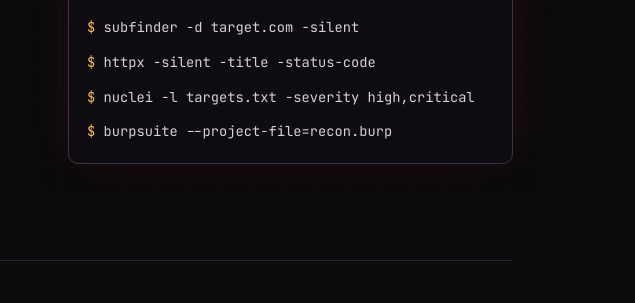
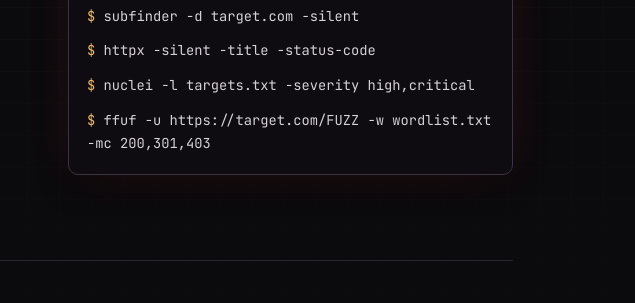
Before and after one commit to Jineeshak/jineeshak.github.io, an Astro site: page / in a window 1280 px wide. Shown: the part 217-520 px from the top of the page, 645-1280 px from the left. Built offline with nearby package versions, Linux system fonts and the light colour scheme; Astro itself is replaced by a stand-in of ours.

Commit message:
Fix terminal mockup: replace bogus burpsuite CLI with ffuf command

```diff
--- a/src/pages/index.astro
+++ b/src/pages/index.astro
@@ -14,7 +14,7 @@
   { cmd: 'subfinder -d target.com -silent', delay: '0.1s' },
   { cmd: 'httpx -silent -title -status-code', delay: '0.3s' },
   { cmd: 'nuclei -l targets.txt -severity high,critical', delay: '0.5s' },
-  { cmd: 'burpsuite --project-file=recon.burp', delay: '0.7s' },
+  { cmd: 'ffuf -u https://target.com/FUZZ -w wordlist.txt -mc 200,301,403', delay: '0.7s' },
 ];
 ---
 <Base>
```
